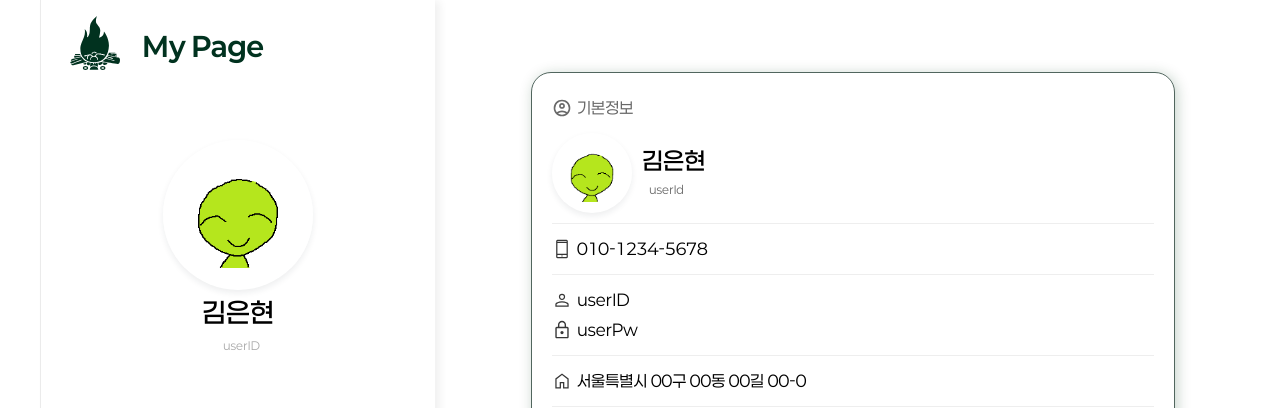
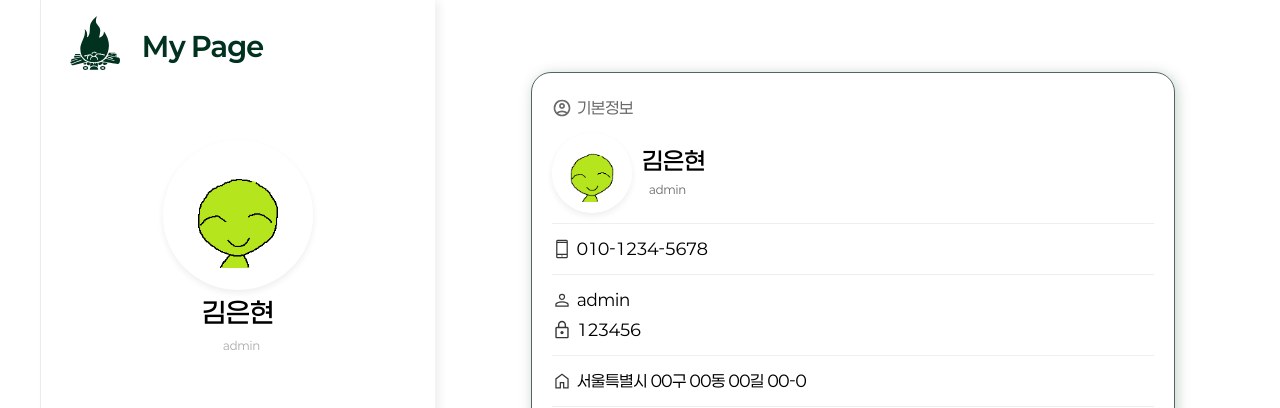
Before and after one commit to eunhyeon1020/Car-BakBak, a Vue app in the folder frontend/: page /mypage in a window 1280 px wide. Shown: the top 408 px of the page. Built offline with nearby package versions, Linux system fonts and the light colour scheme.

Commit message:
mypage 아이디, 비밀번호 변경 및 hover,active  css 추가

```diff
--- a/frontend/src/assets/css/mypage.css
+++ b/frontend/src/assets/css/mypage.css
@@ -209,11 +209,15 @@
 .change {
   padding-top: 10px;
   cursor: pointer;
+
 }
-.change:hover {
+.change:hover,
+.change:active {
   color: #494949;
   text-decoration: underline;
+  text-underline-position : under;
 }
+
 
 
 /*******************고객센터 부분 *******************/
--- a/frontend/src/components/Mypage.vue
+++ b/frontend/src/components/Mypage.vue
@@ -13,7 +13,7 @@
           <li class="mypage-img">
             <div class="profile-img"></div>
             <div class="userName">김은현</div>
-            <div class="userId">userID</div>
+            <div class="userId">admin</div>
           </li>
 
           <li>
@@ -47,7 +47,7 @@
               <li class="profile-img"></li>
               <li>
                 <div class="userName">김은현</div>
-                <div class="userId">userId</div>
+                <div class="userId">admin</div>
               </li>
             </ul>
 
@@ -64,11 +64,11 @@
               <li>
                 <div class="id">
                   <div></div>
-                  <div>userID</div>
+                  <div>admin</div>
                 </div>
                 <div class="pw">
                   <div></div>
-                  <div>userPw</div>
+                  <div>123456</div>
                 </div>
               </li>
             </ul>
@@ -235,13 +235,16 @@
           // main, store 일 때, 고객센터 외의 페이지는 main 상태로 리셋(자연스럽게 넘어감)
         }
       },
+
       logout() {
         const logoutAsk = confirm('로그아웃 하시겠습니까?');
         // console.log('res :: ', res);  // 확인 : true, 취소 : false
+
         if (!logoutAsk) return;
         this.$emit('logInOut', '로그아웃');
         this.$router.push({path: '/main'});
       },
+
       toggleContent(index) {
         // console.log("index :: ", index);
         this.loginInquiries[index].isOpen = !this.loginInquiries[index].isOpen;
```
